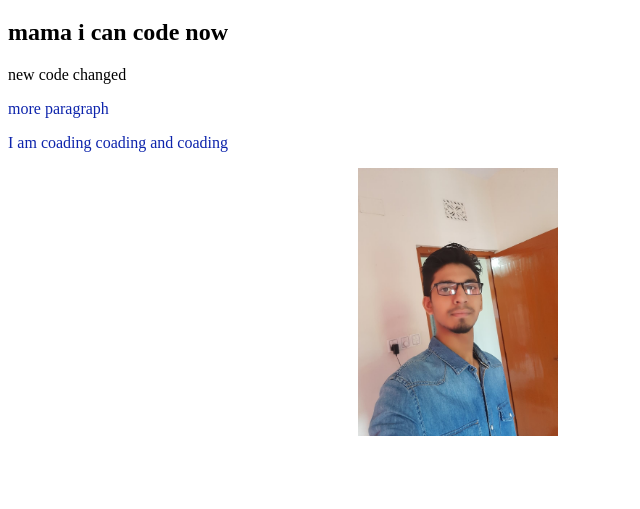
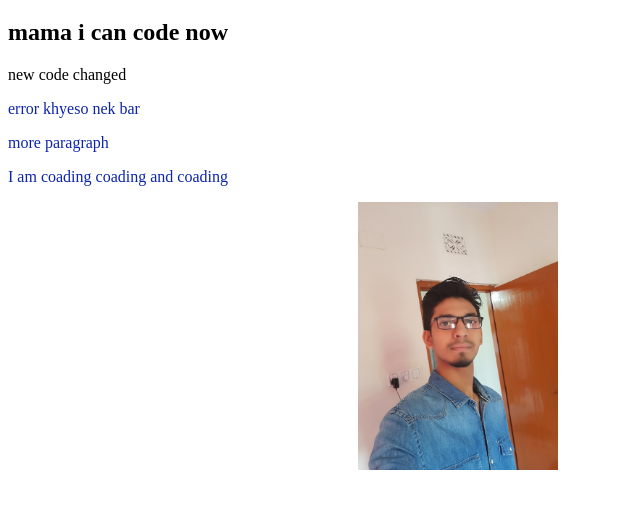
Before and after one commit to inshaislam/my-second-repo, a plain HTML site: page index.html in a window 1280 px wide. Shown: the part 61-570 px from the top of the page, without its empty margins (0-640 px from the left). Drawn offline with Linux system fonts and the light colour scheme.

Commit message:
add paragraph

```diff
--- a/index.html
+++ b/index.html
@@ -11,6 +11,8 @@
     <h1>i can push to github</h1>
     <h2>mama i can code now</h2>
     <h<3>new code changed</h3>
+    <p> error khyeso nek bar</p>
+
     <p>more paragraph</p>
     <p>I am coading coading and coading</p>
     <img class="img" src="123.jpg" alt="my pic">
```
